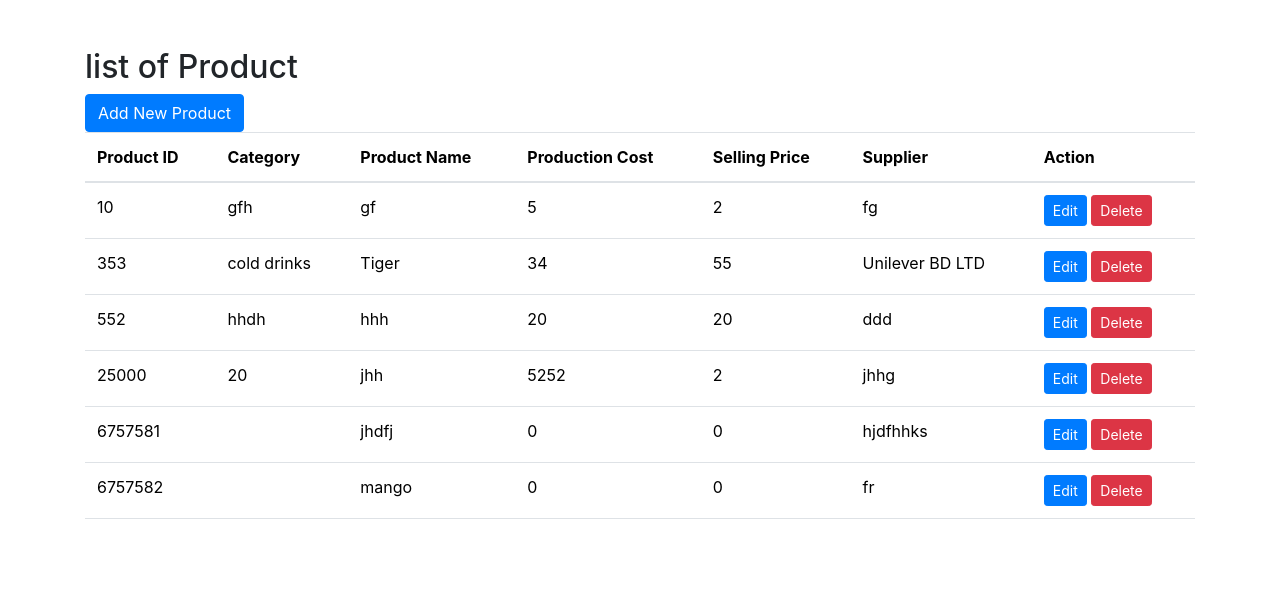
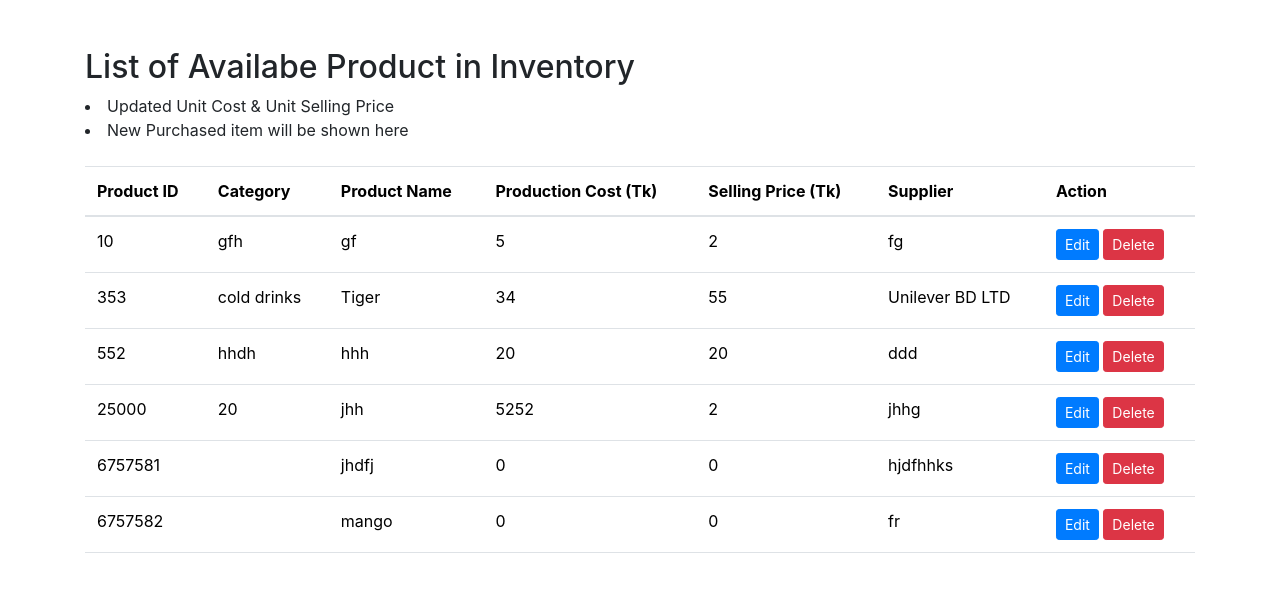
Before and after one commit to tanjil37/inventory, a PHP site: page /index.php in a window 1280 px wide. Shown: the part 56-648 px from the top of the page. Run offline with PHP 8.4, Linux system fonts and the light colour scheme; data comes from the database, SQL or seed files in the repository; some libraries are stand-ins or nearby versions.

Commit message:
index file updated

```diff
--- a/index.php
+++ b/index.php
@@ -14,8 +14,12 @@
     </header>
 
     <div class="container my-5">
-        <h2>list of Product</h2>
-        <a href="/inventory/create.php" role="button" class="btn btn-primary">Add New Product</a>
+        <h2>List of Availabe Product in Inventory</h2>
+        <li>Updated Unit Cost & Unit Selling Price</li>
+        <li>New Purchased item will be shown here</li>
+
+        <!--
+        <a href="/inventory/create.php" role="button" class="btn btn-primary">Add New Product</a>   -->
         <br>
         <table class="table">
             <thead>
@@ -23,8 +27,8 @@
                     <th>Product ID</th>
                     <th>Category</th>
                     <th>Product Name</th>
-                    <th>Production Cost</th>
-                    <th>Selling Price</th>
+                    <th>Production Cost (Tk)</th>
+                    <th>Selling Price (Tk)</th>
                     <th>Supplier</th>
                     <th>Action</th>
                 </tr>
--- a/purchase.php
+++ b/purchase.php
@@ -22,7 +22,7 @@
                 <tr>
                     <th>Purchase ID</th>
                     <th>Product Name</th>
-                    <th>Quantity</th>
+                    <th>Quantity (Kg)</th>
                     <th>Supplier</th>
                     <th>Action</th>
                 </tr>
--- a/purchase_create.php
+++ b/purchase_create.php
@@ -95,7 +95,7 @@ if ( $_SERVER['REQUEST_METHOD'] == 'POST'){      // POST - data transmit
                 </div>
             </div>
             <div class="row mb-3">
-                <label for="" class="col-sm-3 col-form-label">Quantity</label>
+                <label for="" class="col-sm-3 col-form-label">Quantity (Kg)</label>
                 <div class="col-sm-6">
                     <input type="text" class="form-control" name="quantity" value="<?php echo $quantity; ?>">
                 </div>
```
